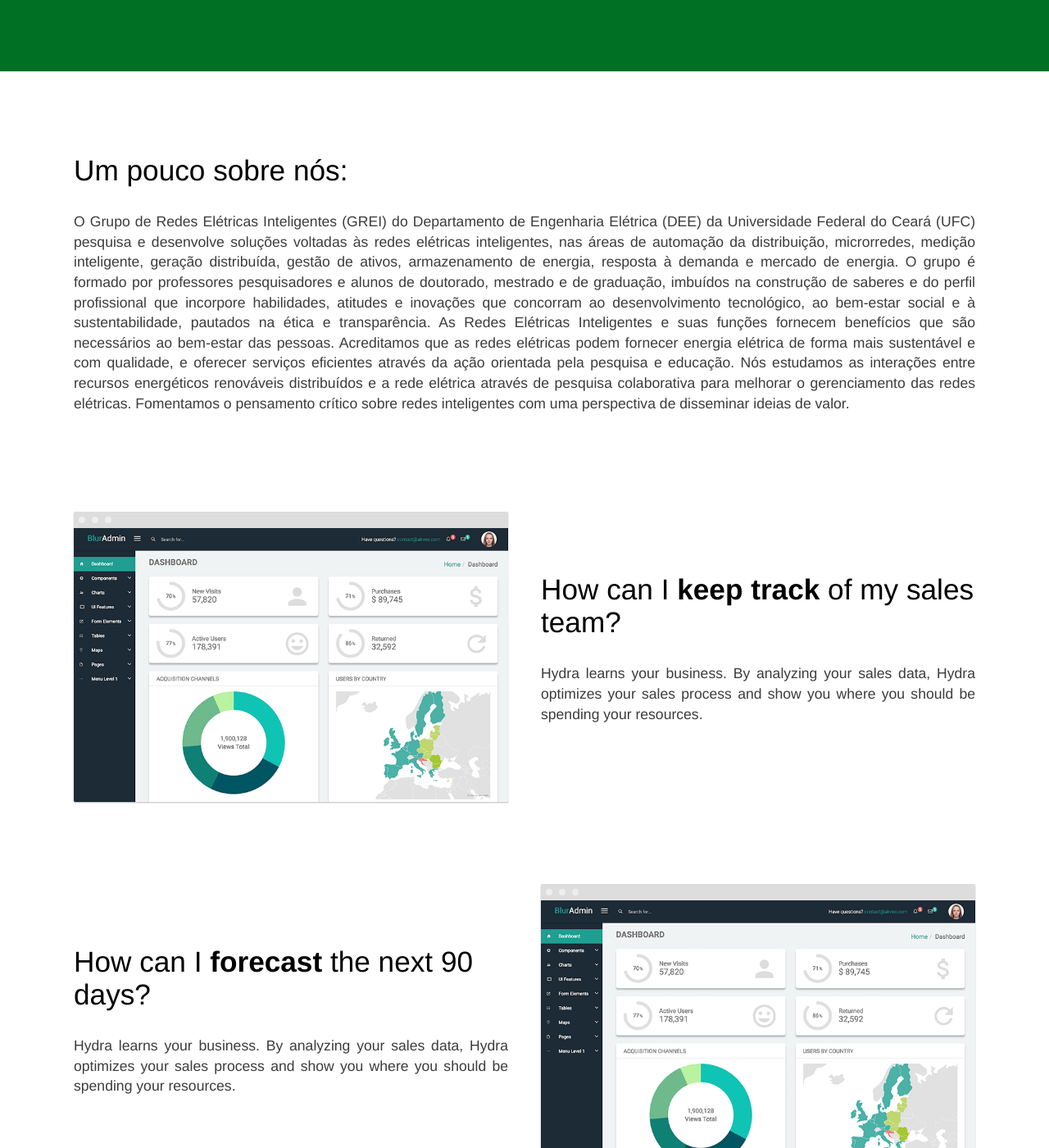
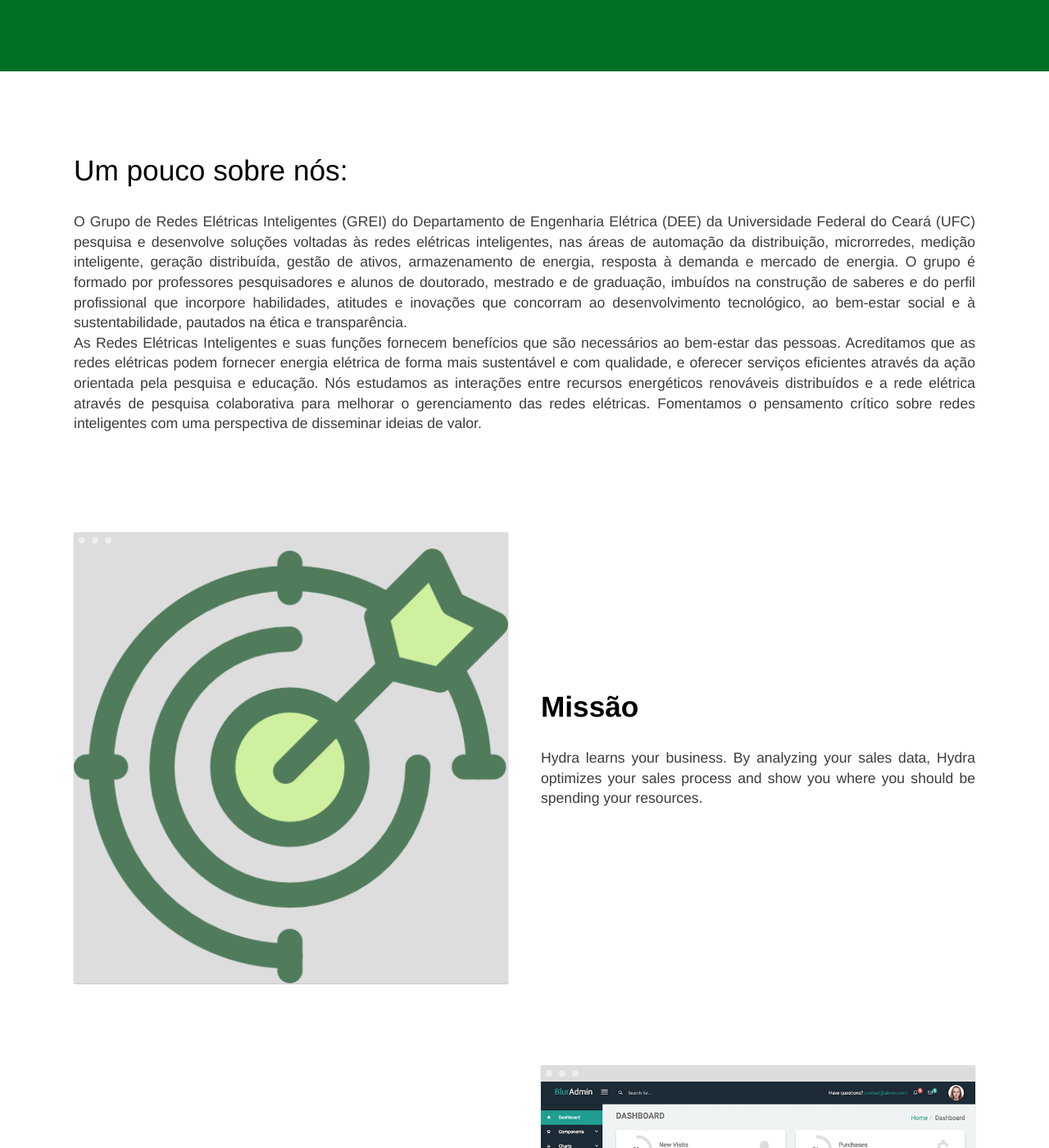
Before and after one commit to Gabriell89222/Gabriell89222.github.io, a Jekyll site: the page built from index.html, in a window 1280 px wide and 1400 px high, scrolled down 287 px. Shown: the whole window at 82% size. Built offline with Jekyll 4.4.1, drawn with Linux system fonts in a browser that asks for light colours; some of the changed text lies outside the part shown.

Commit message:
Atualização da pagina inicial v-1.1

```diff
--- a/index.html
+++ b/index.html
@@ -20,7 +20,7 @@
 					energia. O grupo é formado por professores pesquisadores e alunos de doutorado, mestrado e de
 					graduação, imbuídos na construção de saberes e do perfil profissional que incorpore habilidades,
 					atitudes e inovações que concorram ao desenvolvimento tecnológico, ao bem-estar social e à
-					sustentabilidade, pautados na ética e transparência.
+					sustentabilidade, pautados na ética e transparência.<br>
 					As Redes Elétricas Inteligentes e suas funções fornecem benefícios que são necessários
 					ao bem-estar das pessoas. Acreditamos que as redes elétricas podem fornecer energia elétrica
 					de forma mais sustentável e com qualidade, e oferecer serviços eficientes através da ação
@@ -36,7 +36,19 @@
 	<section>
 		<div class="container flex">
 			<div class="text editable">
-				<h2>How can I <strong>keep track</strong> of my sales team?</h2>
+				<h2> <strong>Missão</strong></h2>
+				<p>Hydra learns your business. By analyzing your sales data, Hydra optimizes your sales process and show you where you should be spending your resources.</p>
+			</div>
+			<div class="image">
+				<img src="{{ site.baseurl }}/images/missao.png" alt="Screenshot" class="screenshot editable" />
+			</div>
+		</div>
+	</section>
+
+	<section>
+		<div class="container flex">
+			<div class="text editable">
+				<h2><strong>Visão</strong></h2>
 				<p>Hydra learns your business. By analyzing your sales data, Hydra optimizes your sales process and show you where you should be spending your resources.</p>
 			</div>
 			<div class="image">
@@ -48,7 +60,7 @@
 	<section>
 		<div class="container flex">
 			<div class="text editable">
-				<h2>How can I <strong>forecast</strong> the next 90 days?</h2>
+				<h2><strong>Valores</strong></h2>
 				<p>Hydra learns your business. By analyzing your sales data, Hydra optimizes your sales process and show you where you should be spending your resources.</p>
 			</div>
 			<div class="image">
```
Also changed, not shown: images/missao.png (added).
